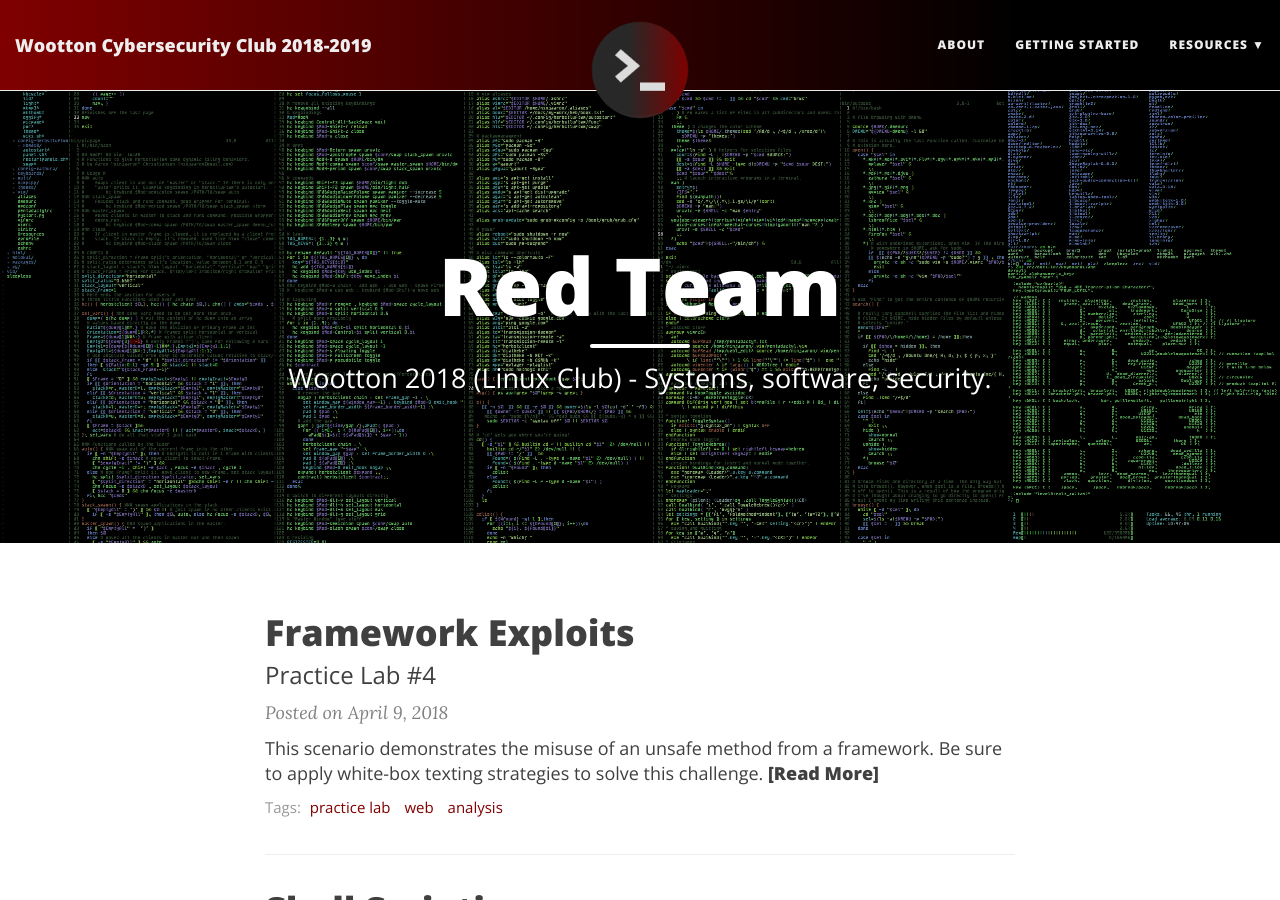
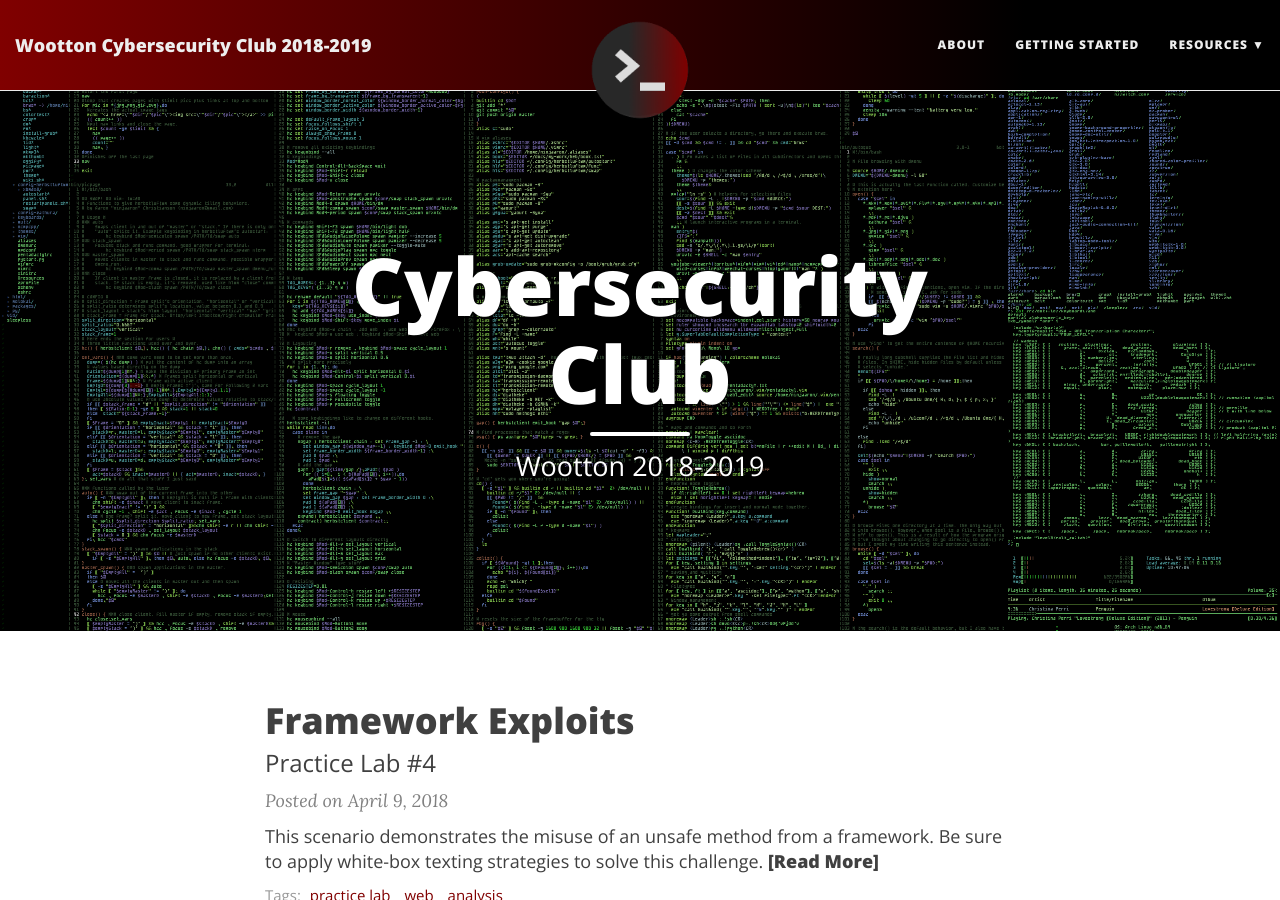
Before and after one commit to wsec/basaam0.github.io, a Jekyll site: the page built from index.html, in a window 1280 px wide and 900 px high. Built offline with Jekyll 4.4.1, drawn with Linux system fonts in a browser that asks for light colours; nearby versions of some CDN libraries; the list of posts is cut into pages by our own code.

Commit message:
Update index.html

```diff
--- a/index.html
+++ b/index.html
@@ -1,7 +1,7 @@
 ---
 layout: page
-title: Red Team
-subtitle: Wootton 2018 (Linux Club) - Systems, software, security.
+title: Cybersecurity Club
+subtitle: Wootton 2018-2019
 use-site-title: true
 bigimg: /img/sloc.png
 ---
```
